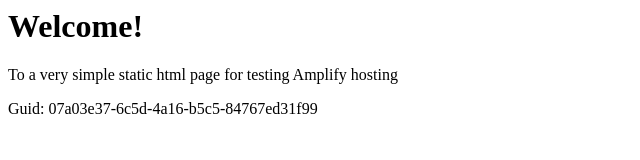
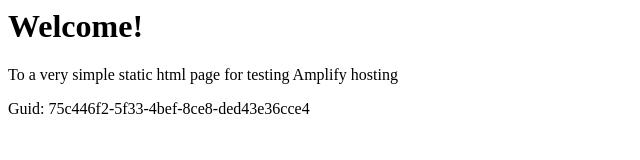
Before and after one commit to aws-aemilia-mxp/Github-PR-Commit-Integration-Test-DoNotTouch-GithubWebhookPreviewCanaryTest-v1-prod-eu-south-1, a website: page src/index.html in a window 1280 px wide. Shown: the full height of the page, 0-640 px from the left. Drawn offline with Linux system fonts and the light colour scheme.

Commit message:
commit from integ tests

```diff
--- a/src/index.html
+++ b/src/index.html
@@ -12,6 +12,6 @@
 <body>
     <h1>Welcome!</h1>
     <p>To a very simple static html page for testing Amplify hosting</p>
-    <p>Guid: 07a03e37-6c5d-4a16-b5c5-84767ed31f99</p></body>
+    <p>Guid: 75c446f2-5f33-4bef-8ce8-ded43e36cce4</p></body>
 
 </html>
```
